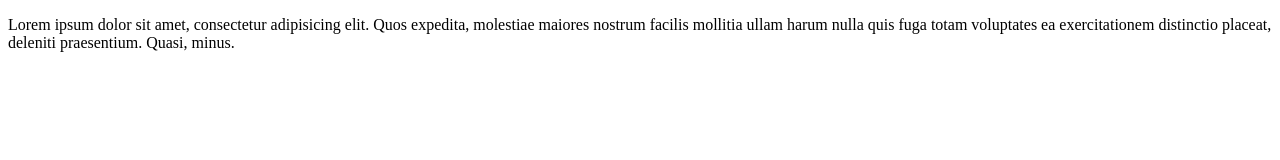
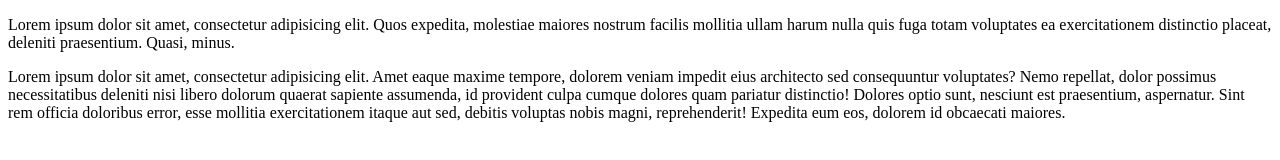
Before and after one commit to karolnowakowski/gitjestgit, a plain HTML site: page index.html in a window 1280 px wide. Drawn offline with Linux system fonts and the light colour scheme.

Commit message:
trzeci paragraf

```diff
--- a/index.html
+++ b/index.html
@@ -6,5 +6,7 @@
 </head>
 <body>
     <p>Lorem ipsum dolor sit amet, consectetur adipisicing elit. Quos expedita, molestiae maiores nostrum facilis mollitia ullam harum nulla quis fuga totam voluptates ea exercitationem distinctio placeat, deleniti praesentium. Quasi, minus.</p>
+
+    <p>Lorem ipsum dolor sit amet, consectetur adipisicing elit. Amet eaque maxime tempore, dolorem veniam impedit eius architecto sed consequuntur voluptates? Nemo repellat, dolor possimus necessitatibus deleniti nisi libero dolorum quaerat sapiente assumenda, id provident culpa cumque dolores quam pariatur distinctio! Dolores optio sunt, nesciunt est praesentium, aspernatur. Sint rem officia doloribus error, esse mollitia exercitationem itaque aut sed, debitis voluptas nobis magni, reprehenderit! Expedita eum eos, dolorem id obcaecati maiores.</p>
 </body>
 </html>
```
